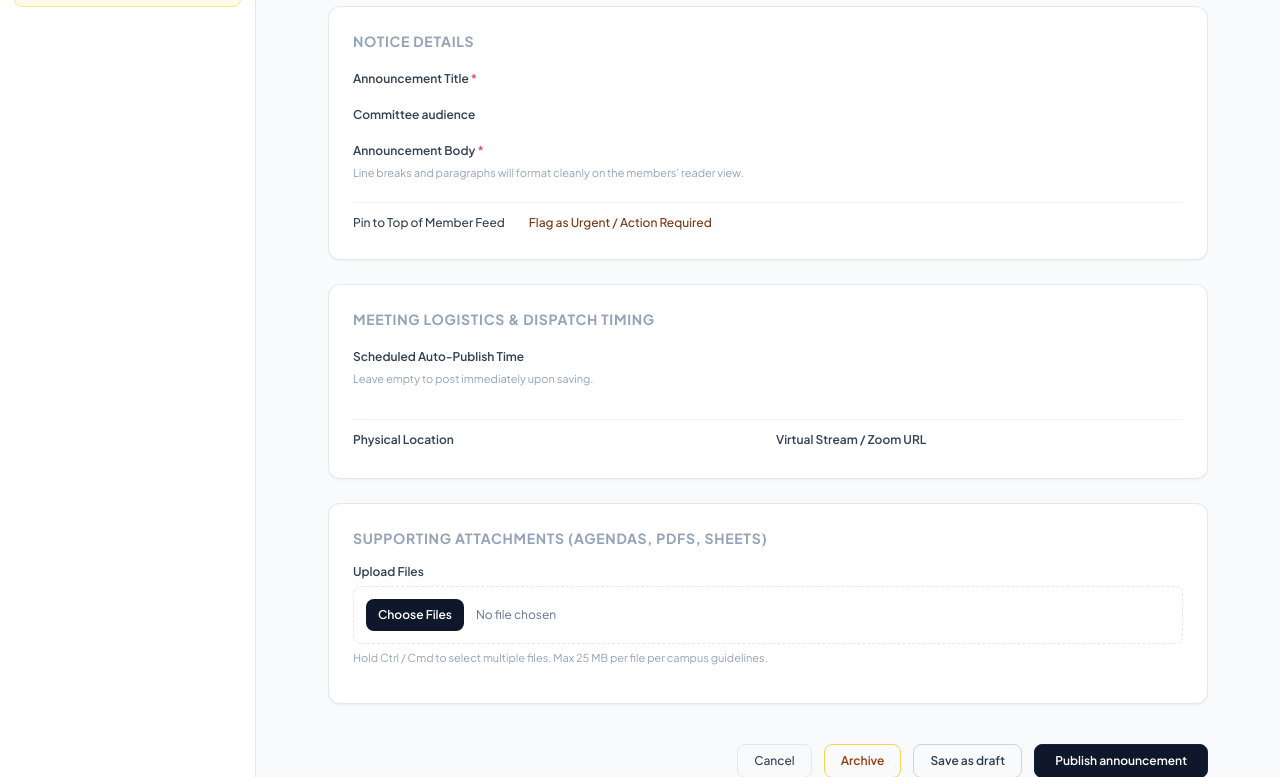
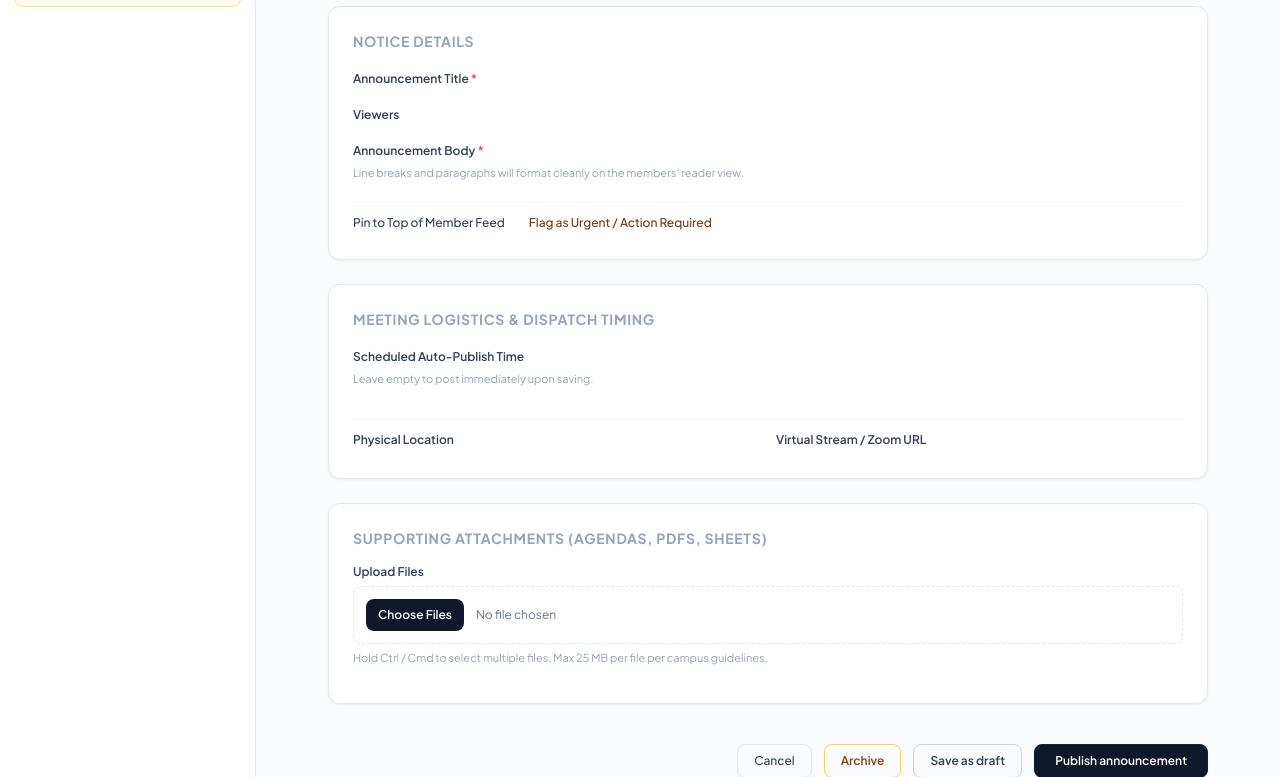
Before and after one commit to aayowole1/Software-Eng, a Django app: template announcements/templates/announcements/announcement_form.html in a window 1280 px wide. Shown: the part 201-978 px from the top of the page. Run offline with Django 5.2, Linux system fonts and the light colour scheme; the template is opened without the code that fills it, so the values that code supplies are empty; some libraries are stand-ins or nearby versions.

Commit message:
Edit Text

```diff
--- a/announcements/templates/announcements/announcement_form.html
+++ b/announcements/templates/announcements/announcement_form.html
@@ -55,7 +55,7 @@
         <div>
           <div>
             <label for="{{ form.committee.id_for_label }}" class="block text-xs font-semibold text-slate-700 mb-1.5">
-              Committee audience
+              Viewers
             </label>
             {{ form.committee }}
             <p class="text-[11px] text-slate-400 mt-1">{{ form.committee.help_text }}</p>
```
